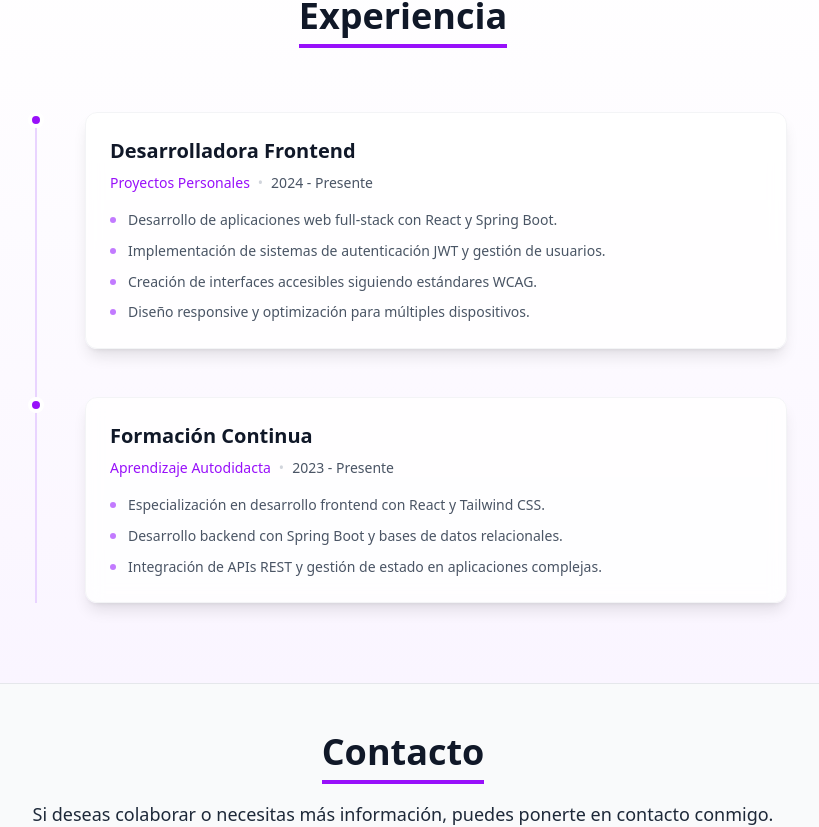
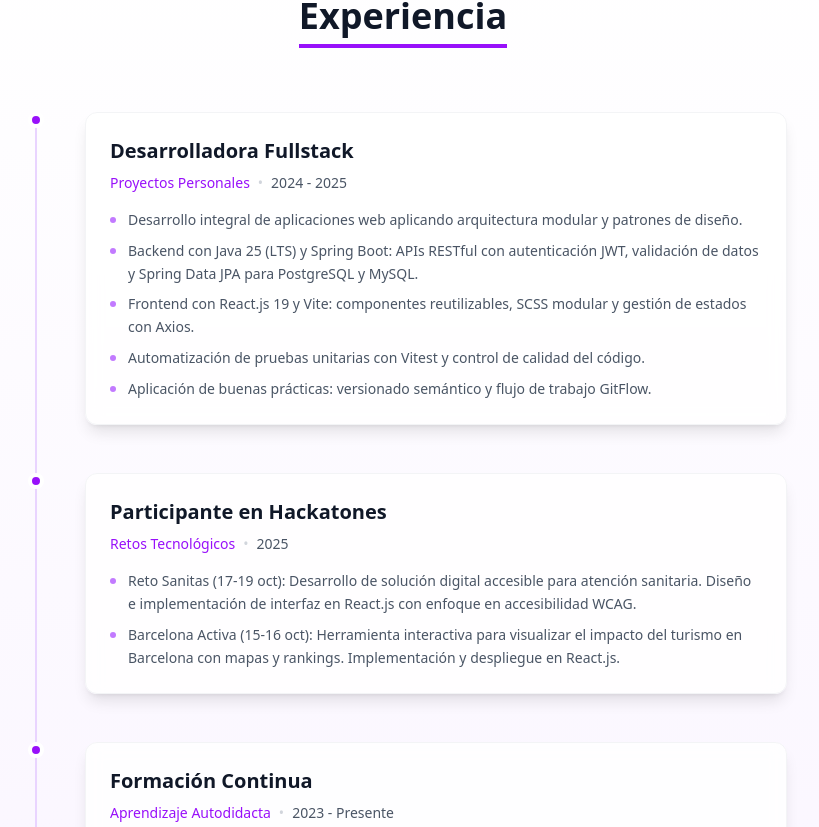
Before and after one commit to AnaAguileraMorales88/portfolio-anaaguilera, a React (Vite) app: page / in a window 1280 px wide. Shown: the part 2663-3490 px from the top of the page, without its empty margins (237-1056 px from the left). Built offline with nearby package versions, Linux system fonts and the light colour scheme.

Commit message:
fix:Añadidos nuevos datos en experencia

```diff
--- a/src/components/experience/experienceData.js
+++ b/src/components/experience/experienceData.js
@@ -1,13 +1,23 @@
 export const experienceData = [
     {
-        role: "Desarrolladora Frontend",
+        role: "Desarrolladora Fullstack",
         company: "Proyectos Personales",
-        period: "2024 - Presente",
+        period: "2024 - 2025",
         description: [
-            "Desarrollo de aplicaciones web full-stack con React y Spring Boot.",
-            "Implementación de sistemas de autenticación JWT y gestión de usuarios.",
-            "Creación de interfaces accesibles siguiendo estándares WCAG.",
-            "Diseño responsive y optimización para múltiples dispositivos."
+            "Desarrollo integral de aplicaciones web aplicando arquitectura modular y patrones de diseño.",
+            "Backend con Java 25 (LTS) y Spring Boot: APIs RESTful con autenticación JWT, validación de datos y Spring Data JPA para PostgreSQL y MySQL.",
+            "Frontend con React.js 19 y Vite: componentes reutilizables, SCSS modular y gestión de estados con Axios.",
+            "Automatización de pruebas unitarias con Vitest y control de calidad del código.",
+            "Aplicación de buenas prácticas: versionado semántico y flujo de trabajo GitFlow."
+        ]
+    },
+    {
+        role: "Participante en Hackatones",
+        company: "Retos Tecnológicos",
+        period: "2025",
+        description: [
+            "Reto Sanitas (17-19 oct): Desarrollo de solución digital accesible para atención sanitaria. Diseño e implementación de interfaz en React.js con enfoque en accesibilidad WCAG.",
+            "Barcelona Activa (15-16 oct): Herramienta interactiva para visualizar el impacto del turismo en Barcelona con mapas y rankings. Implementación y despliegue en React.js."
         ]
     },
     {
@@ -15,9 +25,9 @@ export const experienceData = [
         company: "Aprendizaje Autodidacta",
         period: "2023 - Presente",
         description: [
-            "Especialización en desarrollo frontend con React y Tailwind CSS.",
-            "Desarrollo backend con Spring Boot y bases de datos relacionales.",
-            "Integración de APIs REST y gestión de estado en aplicaciones complejas."
+            "Especialización en desarrollo frontend con React, TypeScript y Tailwind CSS.",
+            "Desarrollo backend con Spring Boot, arquitectura REST y bases de datos relacionales.",
+            "Integración de servicios externos y automatización de pruebas."
         ]
     }
 ];
```
